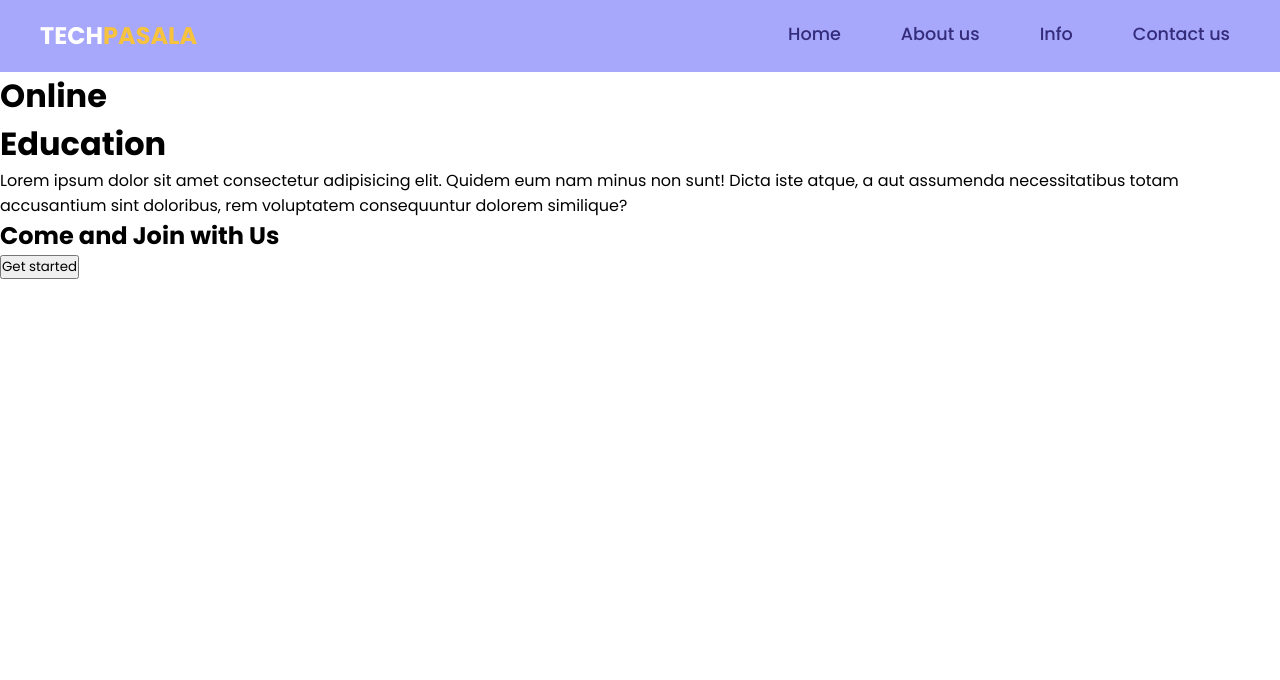
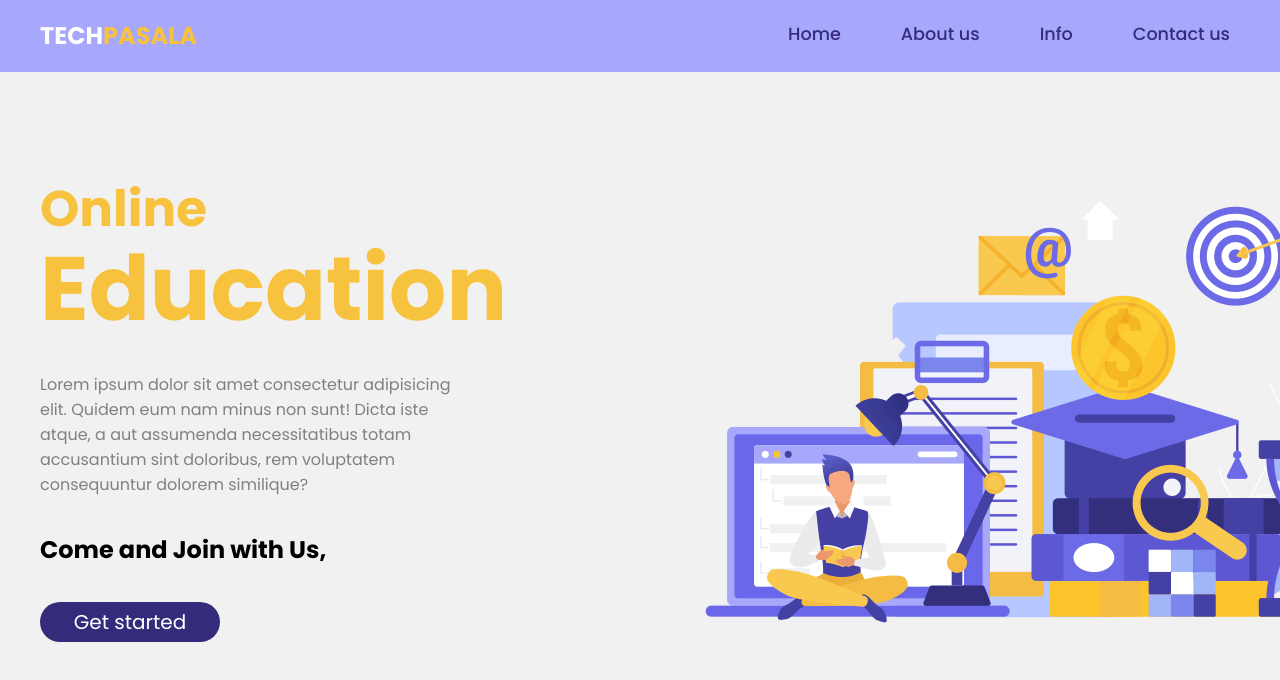
Before and after one commit to IT21117428/Pasala-project, a plain HTML site: page index.html in a window 1280 px wide. Drawn offline with Linux system fonts and the light colour scheme.

Commit message:
complete landing page

```diff
--- a/index.html
+++ b/index.html
@@ -25,15 +25,15 @@
         <div class="down-all">
             <div class="left">
                 <div class="heading">
-                    <h1>Online</h1>
-                    <h1>Education</h1>
+                    <h1 class="online">Online</h1>
+                    <h1 class="edu">Education</h1>
                 </div>
                 <div class="para">
                     <p>Lorem ipsum dolor sit amet consectetur adipisicing elit. Quidem eum nam minus non sunt! Dicta iste atque, a aut assumenda necessitatibus totam accusantium sint doloribus, rem voluptatem consequuntur dolorem similique?
                     </p>
                 </div>
                 <div class="come">
-                    <h2>Come and Join with Us</h2>
+                    <h2>Come and Join with Us,</h2>
                 </div>
                 <div class="btn">
                     <a href="">
@@ -41,6 +41,11 @@
                     </a>
                 </div>
             </div>
+            <div class="right">
+                <div class="pic">
+                    <img src="./images/hello.png">
+                </div>
+            </div>
         </div>
     </div>
 </body>
--- a/style.css
+++ b/style.css
@@ -3,6 +3,10 @@
     margin: 0;
     box-sizing: border-box;
     font-family: poppins,sans-serif;
+}
+
+.container{
+    background-color: #f1f1f1;
 }
 
 .navbar{
@@ -40,3 +44,65 @@ span{
     color: white;
     transition: 0.5 ease-in-out;
 }
+
+.down-all{
+    height: 100vh;
+    width: 100%;
+}
+
+.left{
+    display: flex;
+    flex-direction: column;
+    margin-top: 10vh;
+    margin-left: 40px;
+}
+
+.heading{
+    position: relative;
+}
+
+.online{
+    position: absolute;
+    margin-top: 20px;
+    color: #f7c23e;
+    font-size: 50px;
+    font-weight: 700px;
+}
+
+.edu{
+    position: absolute;
+    margin-top: 70px;
+    font-size: 90px;
+    color: #f7c23e;
+}
+
+.para{
+    position: absolute;
+    margin-top: 220px;
+    width: 33%;
+    color: gray;
+}
+
+.come{
+    position: absolute;
+    margin-top: 380px;
+}
+
+.button{
+    position: absolute;
+    margin-top: 450px;
+    width: 180px;
+    height: 40px;
+    background-color: #342c7b;
+    border: none;
+    border-radius: 30px;
+    color: white;
+    font-size: 20px;
+    cursor: pointer;
+}
+
+.pic{
+    float: right;
+    width: 57%;
+    overflow: hidden;
+}
```
Also changed, not shown: images/hello.png (added), images/hello.svg (deleted).
